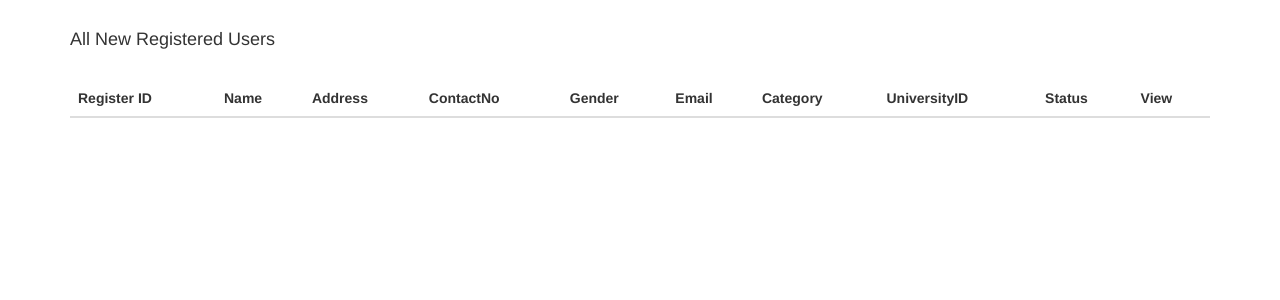
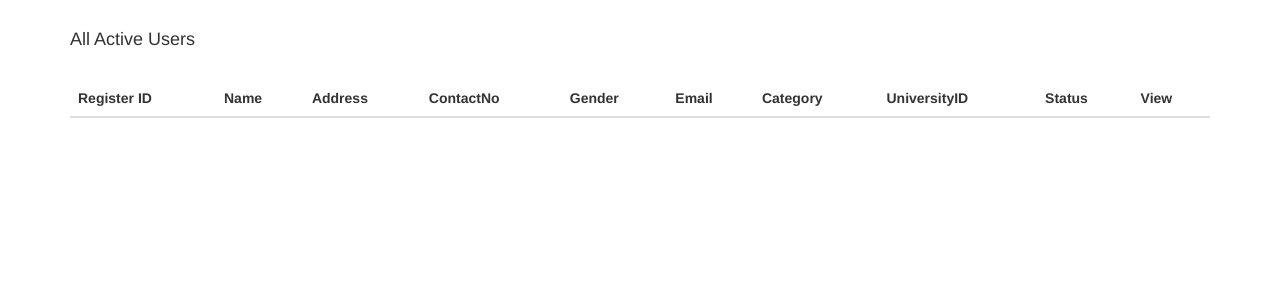
Before and after one commit to shawntharoo/IdeaGeneration, a PHP site: page /allusers.php in a window 1280 px wide. Shown: the top 300 px of the page. Run offline with PHP 8.4, Linux system fonts and the light colour scheme; data comes from the database, SQL or seed files in the repository; lists and menus that the app fills with data are empty.

```diff
--- a/allusers.php
+++ b/allusers.php
@@ -41,7 +41,7 @@ window.open(url,'win2','status=no,toolbar=no,scrollbars=yes,titlebar=no,menubar=
 <div class="row">
 <div class="col-md-12">
 <br/>
-<h4>All New Registered Users </h4>
+<h4>All Active Users </h4>
 <br/>
 <div class="table-responsive">
 <table id="mytable" class="table table-hover">
--- a/reset.php
+++ b/reset.php
@@ -54,7 +54,7 @@ if(isset($_GET['pass_id'])) {
 <form name="form2" method="POST" action="resetpass.php" onSubmit="return validateform();">
   <div class="form-group">
     <label for="ema">New Password</label>
-    <input type="text" class="form-control" name="password" placeholder="New Password">
+    <input type="password" class="form-control" name="password" placeholder="New Password">
   </div>
   <div class="form-group">
     <label for="cn">Confrim Password</label>
```
